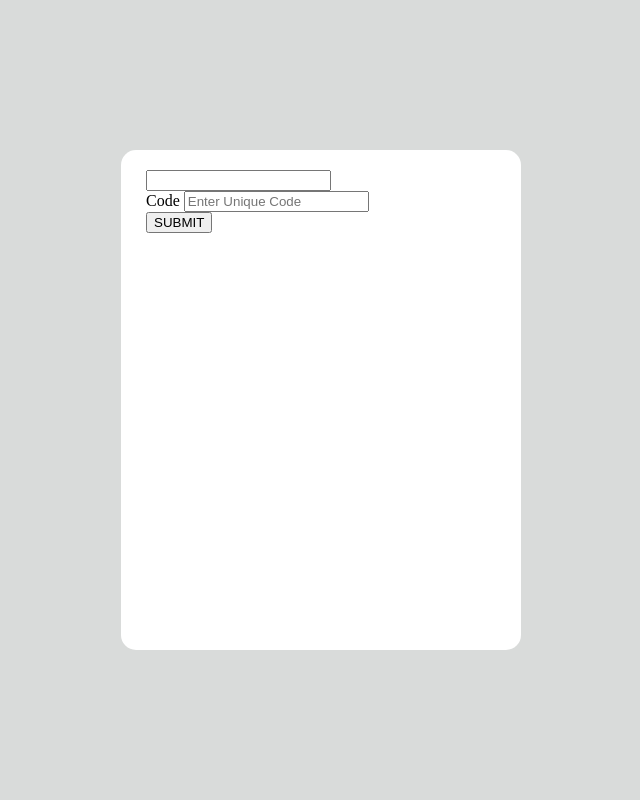
After one commit to AkashKatkar/Ecommerce-Website, a PHP site: page /addItems.php in a window 1280 px wide. The commit adds this page. Shown: the whole page, without its empty margins (319-959 px from the left). Run offline with PHP 8.4, Linux system fonts and the light colour scheme.

Commit message:
today last work

```diff
--- /dev/null
+++ b/addItems.php
@@ -0,0 +1,22 @@
+<html>
+    <head>
+        <title>Add Items</title>
+        <link href="css/addItems.css" rel="stylesheet">
+        <script src="https://ajax.googleapis.com/ajax/libs/jquery/3.5.1/jquery.min.js"></script>
+        <script src="js/addItems.js"></script>
+    </head>
+    <body>
+        <div class="main_div">
+            <h2 class="heading"></h2>
+            <form>
+                <label class="name"></label>
+                <input type="text"/>
+                <br/>
+                <label>Code</label>
+                <input type="text" placeholder="Enter Unique Code"/>
+                <br/>
+                <input type="submit" value="SUBMIT" />
+            </form>
+        </div>
+    </body>
+</html>
--- /dev/null
+++ b/css/addItems.css
@@ -0,0 +1,21 @@
+body{
+    background-color: #d9dbda;
+}
+
+.main_div{
+    position:absolute;
+    left:50%;
+    top:50%;
+    transform:translate(-50%,-50%);
+    width:350px;
+    height:500px;
+    padding-left: 25px;
+    padding-right: 25px;
+    background-color:white;
+    border-radius:15px;
+}
+
+.heading{
+    width: 100%;
+    text-align: center;
+}
--- /dev/null
+++ b/js/addItems.js
@@ -0,0 +1,6 @@
+$(document).ready(function(){
+    $(".heading").text(localStorage.getItem("whichWork"));
+    if(localStorage.getItem("whichWork") == "Add Category"){
+        $(".name").text("Category Name");
+    }
+});
```
Also changed, not shown: index.php (+4 -3 lines), js/index.js (added, +12 -0 lines).
